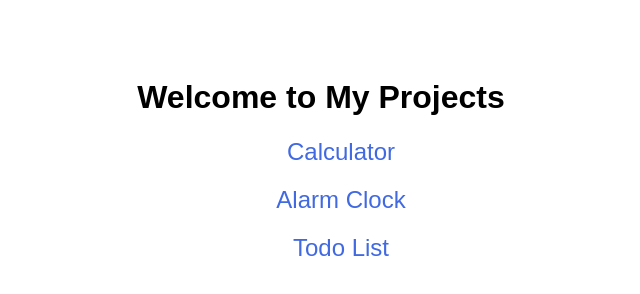
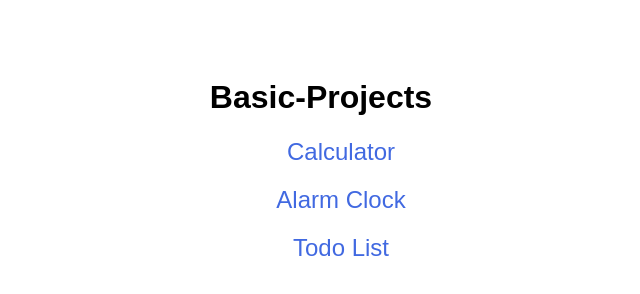
Before and after one commit to AriseAk/Basic-Projects, a plain HTML site: page index.html in a window 1280 px wide. Shown: the whole page, without its empty margins (319-959 px from the left). Drawn offline with Linux system fonts and the light colour scheme.

Commit message:
bug fixes 2

```diff
--- a/index.html
+++ b/index.html
@@ -5,7 +5,7 @@
     <link rel="stylesheet" href="index.css">
 </head>
 <body>
-    <h1>Welcome to My Projects</h1>
+    <h1>Basic-Projects</h1>
     <ul>
         <li><a href="./Calculator/calci.html">Calculator</a></li>
         <li><a href="./Alarm-Clock/alarm.html">Alarm Clock</a></li>
```
